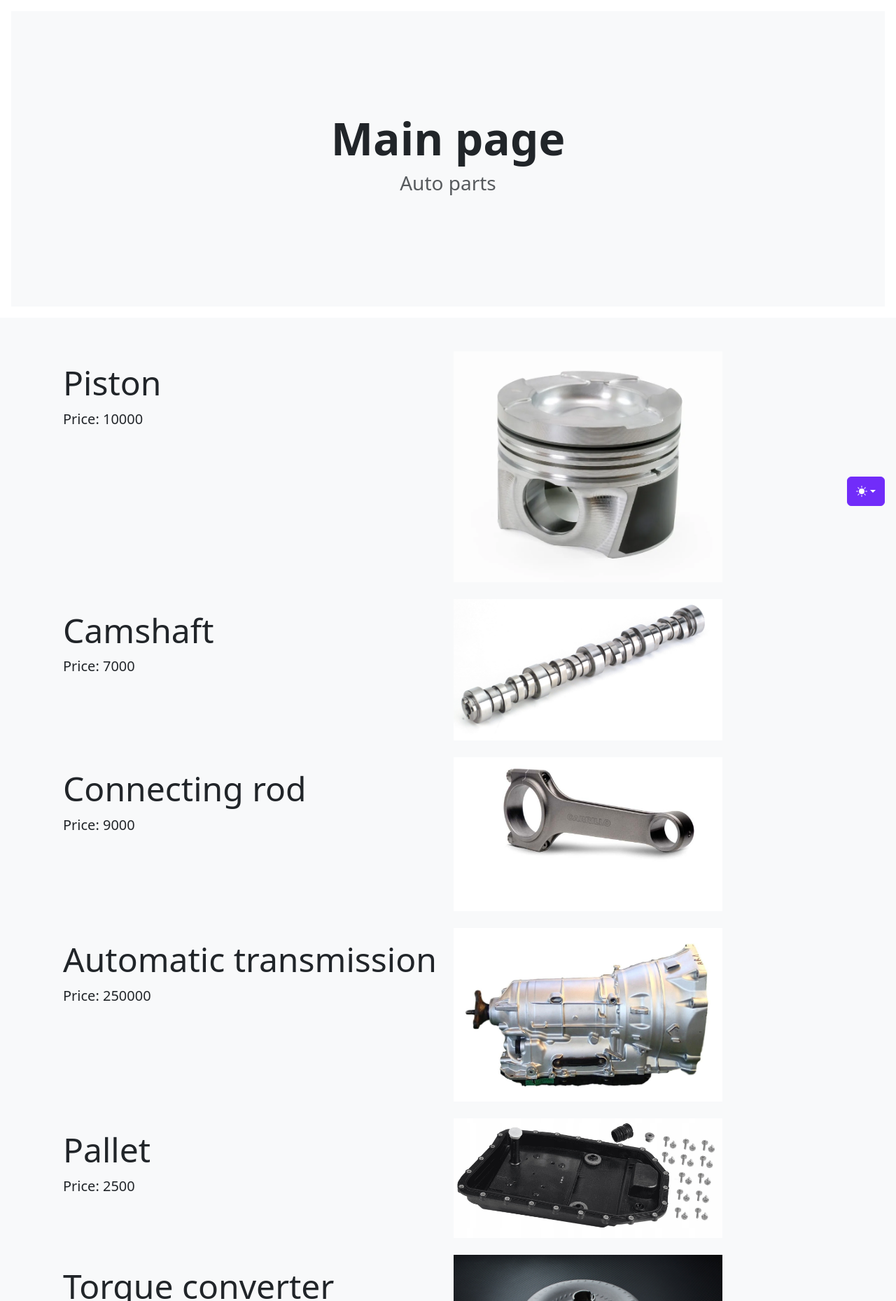
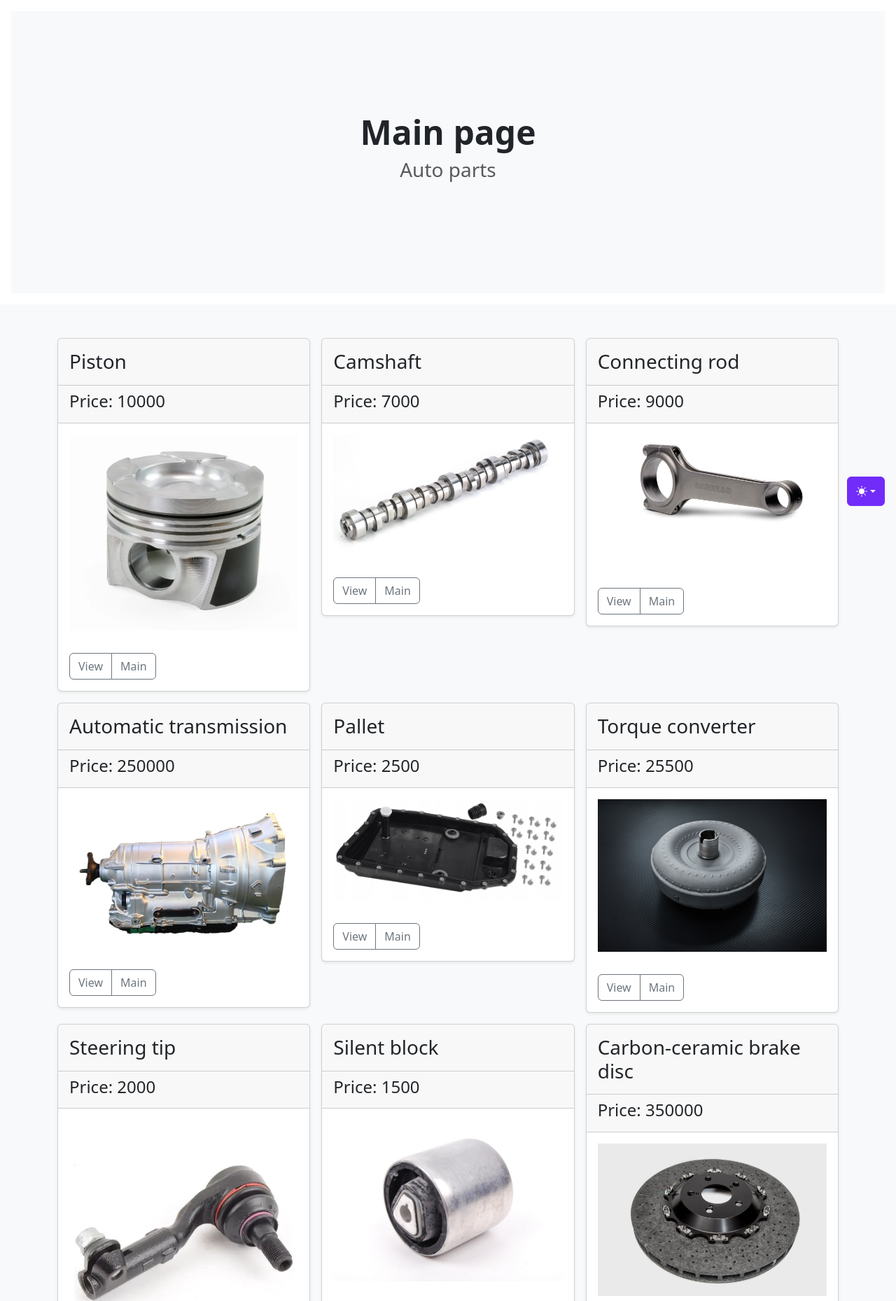
Before and after one commit to ssher250110/homework, a Django app: page / in a window 1280 px wide. Shown: the part 61-1920 px from the top of the page at 70% size. Run offline with Django 5.2, Linux system fonts and the light colour scheme; data comes from the database, SQL or seed files in the repository; some libraries are stand-ins or nearby versions.

Commit message:
editing html pages

```diff
--- a/catalog/templates/catalog/base.html
+++ b/catalog/templates/catalog/base.html
@@ -232,7 +232,6 @@
         </div>
     </div>
 </nav>
-<main>
 
 <div class="position-relative overflow-hidden p-3 p-md-5 m-md-3 text-center bg-body-tertiary">
     <div class="col-md-6 p-lg-5 mx-auto my-5">
@@ -244,9 +243,15 @@
     <div class="product-device shadow-sm d-none d-md-block"></div>
     <div class="product-device product-device-2 shadow-sm d-none d-md-block"></div>
 </div>
-
+<main>
+    <div class="album py-5 bg-body-tertiary">
+        <div class="container">
+            <div class="row row-cols-1 row-cols-sm-2 row-cols-md-3 g-3">
                 {% block content %}
                 {% endblock %}
+            </div>
+        </div>
+    </div>
 
 </main>
 
--- a/catalog/templates/catalog/includes/product_card.html
+++ b/catalog/templates/catalog/includes/product_card.html
@@ -1,8 +1,45 @@
 {% load my_tags %}
-<div class="my-3 p-3">
-    <h2 class="display-5">{{ product.name }}</h2>
-    <p class="lead">Price: {{ product.price }}</p>
+<div class="col">
+    <div class="card shadow-sm">
+        <div class="card-header py-3">
+            <h3 class="my-0 fw-normal">{{ product.name }}</h3>
+        </div>
+        <div class="card-header py-2">
+            <h4 class="card-title pricing-card-title">Price: {{ product.price }}</h4>
+        </div>
+        <div class="card-body">
+            <img src="{{ product.photo | mymedia }}" class="img-fluid">
+        </div>
+        <div class="d-flex justify-content-between align-items-center">
+            <div class="card-body">
+                <div class="btn-group">
+                    <a class="btn btn--sm btn-outline-secondary"
+                       href="{% url 'catalog:product_info' product.id %}" role="button">View
+                    </a>
+                    <a class="btn btn--sm btn-outline-secondary"
+                       href="{% url 'catalog:index' %}" role="button">Main
+                    </a>
+                </div>
+            </div>
+        </div>
+    </div>
 </div>
-<div class="figure-img" style="width: 25rem;">
-    <img src="{{ product.photo | mymedia }}" class="card-img-top" alt="...">
-</div>
+{#<div class="col">#}
+{#    <div class="card" style="width: 20rem;">#}
+{#        <img src="{{ product.photo | mymedia }}" class="img-thumbnail" alt="...">#}
+{#        <div class="card-body">#}
+{#            <h3 class="my-0 fw-normal">{{ product.name }}</h3>#}
+{#            <h4 class="card-title pricing-card-title">Price: {{ product.price }}</h4>#}
+{#        </div>#}
+{#        <div class="card-body">#}
+{#            <div class="btn-group">#}
+{#                <a class="btn btn--sm btn-outline-secondary"#}
+{#                   href="{% url 'catalog:product_info' product.id %}" role="button">View#}
+{#                </a>#}
+{#                <a class="btn btn--sm btn-outline-secondary"#}
+{#                   href="{% url 'catalog:index' %}" role="button">Main#}
+{#                </a>#}
+{#            </div>#}
+{#        </div>#}
+{#    </div>#}
+{#</div>#}
--- a/catalog/templates/catalog/index.html
+++ b/catalog/templates/catalog/index.html
@@ -2,18 +2,12 @@
 {% load my_tags %}
 
 {% block title %}
-    <h2 class="display-3 fw-bold">{{ title }}</h2>
+    <h2 class="display-5 fw-bold">{{ title }}</h2>
     <h3 class="fw-normal text-muted mb-3">Auto parts</h3>
 {% endblock %}
 
 {% block content %}
-    <div class="album py-5 bg-body-tertiary">
-        <div class="container">
-            <div class="row row-cols-1 row-cols-sm-2 row-cols-md-2 g-3">
-                {% for product in products %}
-                    {% include 'catalog/includes/product_card.html' %}
-                {% endfor %}
-            </div>
-        </div>
-    </div>
+    {% for product in products %}
+        {% include 'catalog/includes/product_card.html' %}
+    {% endfor %}
 {% endblock %}
```
Also changed, not shown: catalog/templates/catalog/product_info.html (+2 -6 lines). Lines whose indentation alone changed are shown as unchanged.
